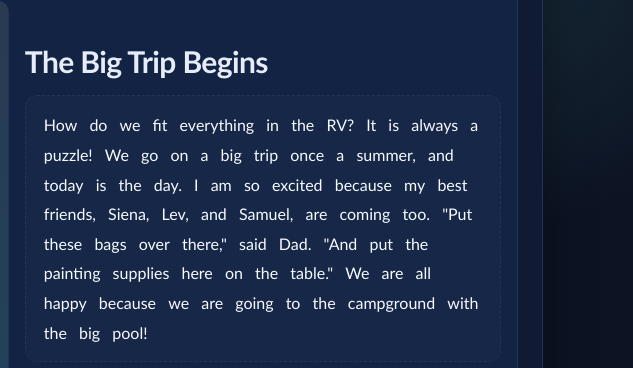
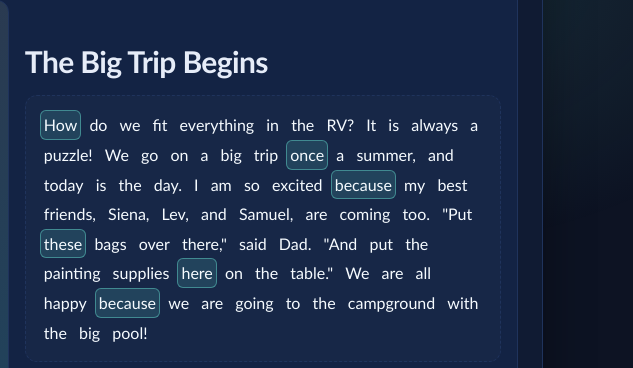
Before and after one commit to bsuvorov/codex_storybooks_for_spell_prep, a website: page 2025_12_01/index.html in a window 1280 px wide. Shown: the part 107-475 px from the top of the page, 647-1280 px from the left. Drawn offline with Linux system fonts and the light colour scheme.

Commit message:
Highlight spell test words

```diff
--- a/2025_12_01/script.js
+++ b/2025_12_01/script.js
@@ -70,6 +70,28 @@ let wordBoundaries = [];
 let highlightInterval = null;
 let lastHighlightedIndex = -1;
 let narrationStoppedManually = false;
+const spellingWords = new Set([
+  "how",
+  "once",
+  "because",
+  "eve",
+  "mute",
+  "rule",
+  "these",
+  "here",
+  "globe",
+  "broke",
+  "those",
+  "cute",
+  "pete",
+  "milestone",
+  "stampede",
+  "refuse",
+]);
+
+function normalizeWordForSpellCheck(word) {
+  return word.toLowerCase().replace(/[^a-z]/g, "");
+}
 
 function setPageText(text) {
   const words = text.split(/(\s+)/);
@@ -87,6 +109,10 @@ function setPageText(text) {
     span.className = "page__word";
     span.textContent = segment;
     span.dataset.index = wordSpans.length;
+    const normalized = normalizeWordForSpellCheck(segment);
+    if (normalized && spellingWords.has(normalized)) {
+      span.classList.add("page__word--spelling");
+    }
     wordSpans.push(span);
     boundaries.push({
       start: charCursor,
--- a/2025_12_01/styles.css
+++ b/2025_12_01/styles.css
@@ -206,10 +206,20 @@ h1 {
   transition: background-color 0.18s ease, color 0.18s ease;
 }
 
+.page__word--spelling {
+  background: rgba(96, 210, 197, 0.16);
+  box-shadow: inset 0 0 0 1px rgba(96, 210, 197, 0.5);
+}
+
 .page__word--active {
   background: rgba(239, 131, 84, 0.22);
   color: #fff6e9;
   box-shadow: 0 0 0 1px rgba(239, 131, 84, 0.35);
+}
+
+.page__word--spelling.page__word--active {
+  background: rgba(239, 131, 84, 0.3);
+  box-shadow: 0 0 0 1px rgba(239, 131, 84, 0.5), inset 0 0 0 1px rgba(96, 210, 197, 0.6);
 }
 
 .page__actions {
```
